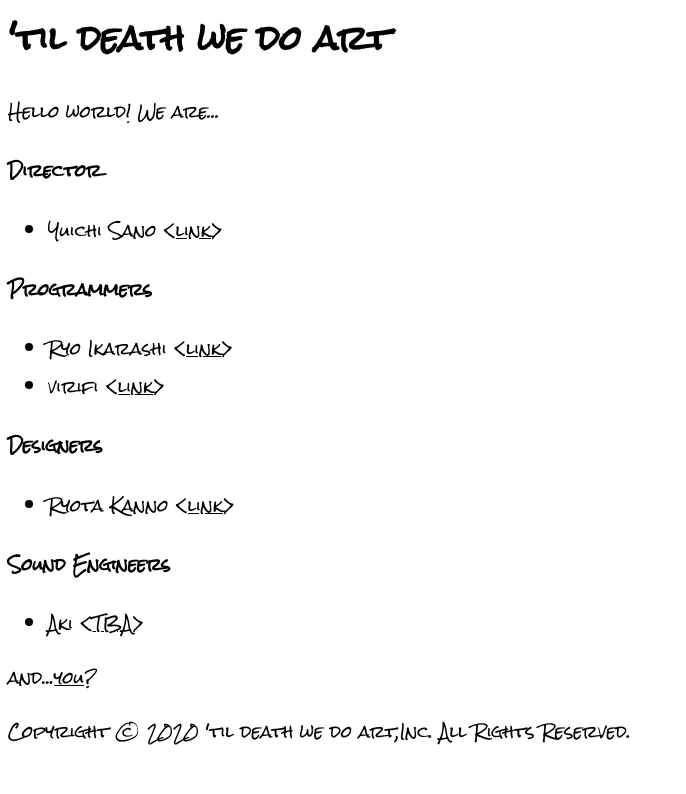
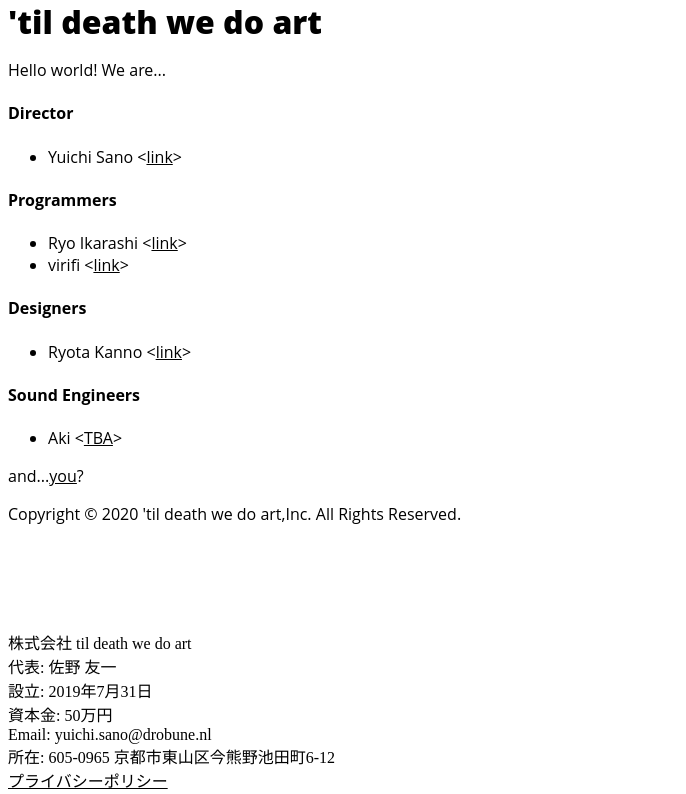
Before and after one commit to drobune/tildeathwedosite, a plain HTML site: page index.html in a window 1280 px wide. Shown: the top 794 px of the page, without its empty margins (0-686 px from the left). Drawn offline with Linux system fonts and the light colour scheme.

Commit message:
Update styles.css

```diff
--- a/css/styles.css
+++ b/css/styles.css
@@ -1,6 +1,6 @@
 body {
   font-family: 'Noto Serif JP', serif;
-  font-family: 'Rock Salt', cursive;
+  font-family: 'Open Sans', sans-serif;
   display: flex;
   justify-content: space-between;
   flex-direction: column;
```
